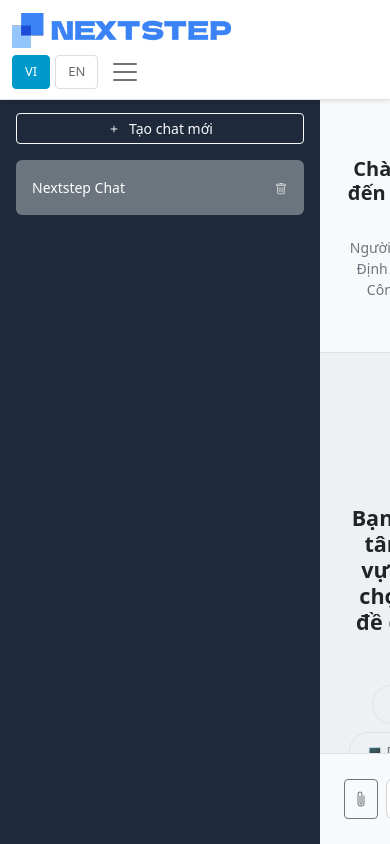
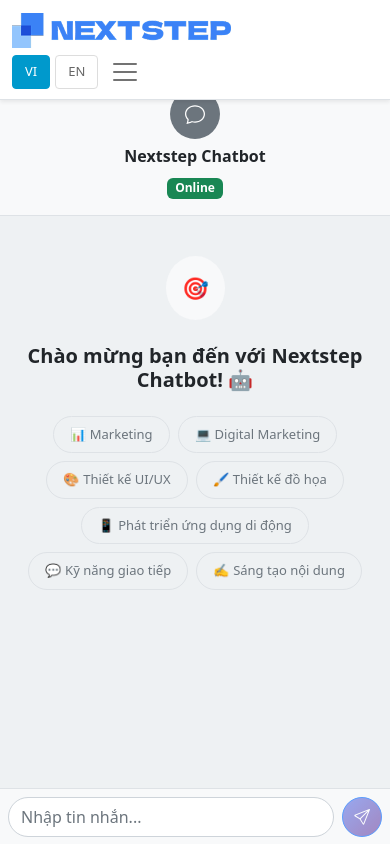
Before and after one commit to Sm00thiee/do-an-quang, a React (Create React App) app: page / in a window 390 px wide. Shown: the top 844 px of the page. Built offline with nearby package versions, Linux system fonts and the light colour scheme.

Commit message:
Force fix Chat responsive using Offcanvas and full rewrite of Home.js

```diff
--- a/src/view/candidate/Home.js
+++ b/src/view/candidate/Home.js
@@ -176,24 +176,9 @@
 
   const currentSession = chatSessions.find((s) => s.id === activeSession);
 
-  return (
-    <>
-      {/* Chat Interface Section */}
-      <div className='container-fluid p-0' style={{ height: 'calc(100vh - 57px)' }}>
-        <div className='h-100'>
-          <div
-            className='overflow-hidden'
-            style={{
-              height: "100%",
-              width: "100%",
-            }}
-          >
-            <div className='d-flex h-100'>
-              {/* Sidebar */}
-              <div
-                className='text-white p-3 d-flex flex-column'
-                style={{ backgroundColor: '#1E293B', width: "320px", minWidth: "320px" }}
-              >
+  // Sidebar Content Component
+  const SidebarContent = () => (
+    <div className='d-flex flex-column h-100 text-white p-3' style={{ backgroundColor: '#1E293B' }}>
       <div className='d-flex justify-content-between align-items-center mb-3'>
         <div className='d-flex align-items-center'>
           <BsChat className='me-2' size={18} />
@@ -211,7 +196,7 @@
       </button>
 
       {/* Chat Sessions */}
-                <div className='flex-fill overflow-auto'>
+      <div className='flex-fill overflow-auto custom-scrollbar'>
         {chatSessions.map((session) => (
           <div
             key={session.id}
@@ -219,12 +204,15 @@
               ? "bg-secondary"
               : "bg-transparent hover-bg-secondary"
               }`}
-                      onClick={() => setActiveSession(session.id)}
+            onClick={() => {
+              setActiveSession(session.id);
+              if (window.innerWidth < 992) setShowMobileSidebar(false);
+            }}
             style={{ cursor: "pointer" }}
           >
             <span
               className='text-truncate'
-                        style={{ fontSize: "14px" }}
+              style={{ fontSize: "14px", maxWidth: "160px" }}
             >
               {session.name}
             </span>
@@ -241,58 +229,97 @@
         ))}
       </div>
     </div>
+  );
+
+  return (
+    <>
+      <style>{`
+        .cursor-pointer { cursor: pointer; }
+        .hover-bg-secondary:hover { background-color: rgba(108, 117, 125, 0.2) !important; }
+        .hover-opacity-100:hover { opacity: 1 !important; }
+        .custom-scrollbar::-webkit-scrollbar { width: 6px; }
+        .custom-scrollbar::-webkit-scrollbar-track { background: transparent; }
+        .custom-scrollbar::-webkit-scrollbar-thumb { background: #475569; border-radius: 3px; }
+        .custom-scrollbar::-webkit-scrollbar-thumb:hover { background: #64748b; }
+        #messagesContainer { scroll-behavior: smooth; }
+
+        @media (max-width: 991.98px) {
+           .chat-layout { height: calc(100vh - 56px) !important; } /* Adjust for Navbar */
+        }
+      `}</style>
+
+      {/* Chat Interface Section */}
+      <div className='container-fluid p-0 chat-layout' style={{ height: 'calc(100vh - 57px)' }}>
+        <div className='d-flex h-100'>
+
+          {/* Desktop Sidebar (hidden on mobile) */}
+          <div className='d-none d-lg-block' style={{ width: "320px", minWidth: "320px" }}>
+            <SidebarContent />
+          </div>
+
+          {/* Mobile Sidebar (Offcanvas) */}
+          <Offcanvas show={showMobileSidebar} onHide={() => setShowMobileSidebar(false)} className="bg-dark text-white border-0" style={{ width: "280px", maxWidth: "80%" }}>
+            <Offcanvas.Header closeButton closeVariant="white" className="border-bottom border-secondary">
+              <Offcanvas.Title className="fs-6">Chat Menu</Offcanvas.Title>
+            </Offcanvas.Header>
+            <Offcanvas.Body className="p-0">
+              <SidebarContent />
+            </Offcanvas.Body>
+          </Offcanvas>
 
           {/* Chat Area */}
-              <div className='flex-fill d-flex flex-column'>
+          <div className='flex-fill d-flex flex-column w-100 position-relative'>
             {/* Chat Header */}
-                <div className='text-center p-4 border-bottom bg-light'>
-                  <div className='mb-3'>
+            <div className='text-center p-3 p-md-4 border-bottom bg-light d-flex flex-column align-items-center position-relative'>
+              {/* Mobile Sidebar Toggle Button */}
+              <button
+                className="btn btn-link text-dark d-lg-none position-absolute top-0 start-0 m-2 p-2"
+                onClick={() => setShowMobileSidebar(true)}
+              >
+                <BsList size={28} />
+              </button>
+
+              <div className='mb-2 mb-md-3 mt-3 mt-md-0'>
                 <div
                   className='rounded-circle bg-secondary d-flex align-items-center justify-content-center mx-auto'
-                      style={{ width: "60px", height: "60px" }}
+                  style={{ width: "50px", height: "50px" }}
                 >
-                      <BsChat className='text-white' size={24} />
+                  <BsChat className='text-white' size={20} />
                 </div>
               </div>
-                  <h5 className='fw-bold mb-2'>
-                    Chào mừng bạn đến với Nextstep Chatbot
+              <h5 className='fw-bold mb-1 fs-6 fs-md-5'>
+                Nextstep Chatbot
               </h5>
-                  <p className='text-muted mb-0 small'>
-                    Người Bạn Đồng Hành AI Định Hướng Sự Nghiệp Công Nghệ
-                    Của Bạn
+              <p className='text-muted mb-0 small contact-subtitle d-none d-md-block'>
+                Người Bạn Đồng Hành AI Định Hướng Sự Nghiệp
               </p>
-                  <span className='badge bg-success mt-2'>Marketing</span>
+              <span className='badge bg-success mt-2'>Online</span>
             </div>
 
             {/* Messages */}
             <div
-                  className='flex-fill p-4 overflow-auto'
+              className='flex-fill p-3 p-md-4 overflow-auto'
               id='messagesContainer'
             >
               {currentSession?.messages.length === 0 ? (
-                    // Topic suggestions when no messages
-                    <div className='text-center py-5'>
+                // Topic suggestions
+                <div className='text-center py-4 py-md-5'>
                   <div className='mb-4'>
-                        <span className='bg-light rounded-circle p-3 d-inline-flex'>
+                    <span className='bg-light rounded-circle p-3 d-inline-flex fs-4'>
                       🎯
                     </span>
                   </div>
-                      <h4 className='fw-bold mb-3 text-dark'>
-                        Bạn đang quan tâm đến lĩnh vực nào? Hãy chọn một chủ
-                        đề để mình hỗ trợ bạn.
+                  <h4 className='fw-bold mb-3 text-dark fs-5 fs-md-4 px-2'>
+                    {t('welcomeToNextstep')}
                   </h4>
 
-                      <div className='d-flex flex-wrap justify-content-center gap-2 mt-4'>
+                  <div className='d-flex flex-wrap justify-content-center gap-2 mt-4 px-2'>
                     {topics.map((topic) => (
                       <button
                         key={topic.id}
                         className='btn btn-outline-secondary rounded-pill px-3 py-2 border'
                         onClick={() => handleTopicSelect(topic)}
-                            style={{
-                              fontSize: "14px",
-                              fontWeight: "500",
-                              transition: "all 0.3s ease",
-                            }}
+                        style={{ fontSize: "13px", fontWeight: "500" }}
                       >
                         <span className='me-1'>{topic.icon}</span>
                         {topic.name}
@@ -301,68 +328,34 @@
                   </div>
                 </div>
               ) : (
-                    // Regular messages
+                // Messages list
                 currentSession?.messages.map((message) => (
                   <div
                     key={message.id}
-                        className={`mb-4 d-flex ${message.type === "user"
-                          ? "justify-content-end"
-                          : ""
-                          }`}
+                    className={`mb-3 mb-md-4 d-flex ${message.type === "user" ? "justify-content-end" : ""}`}
                   >
                     <div
-                          className={`d-flex align-items-start ${message.type === "user"
-                            ? "flex-row-reverse"
-                            : ""
-                            }`}
-                          style={{ maxWidth: "85%" }}
+                      className={`d-flex align-items-start ${message.type === "user" ? "flex-row-reverse" : ""}`}
+                      style={{ maxWidth: "90%" }}
                     >
                       <div
-                            className={`rounded-circle d-flex align-items-center justify-content-center ${message.type === "user"
-                              ? "ms-3 bg-primary"
-                              : "me-3 bg-light"
-                              }`}
-                            style={{
-                              width: "40px",
-                              height: "40px",
-                              minWidth: "40px",
-                            }}
+                        className={`rounded-circle d-flex align-items-center justify-content-center flex-shrink-0 ${message.type === "user" ? "ms-2 ms-md-3 bg-primary" : "me-2 me-md-3 bg-light"}`}
+                        style={{ width: "32px", height: "32px" }}
                       >
                         {message.type === "bot" ? (
-                              <BsChat
-                                size={18}
-                                className='text-secondary'
-                              />
+                          <BsChat size={14} className='text-secondary' />
                         ) : (
-                              <div
-                                className='text-white fw-bold'
-                                style={{ fontSize: "14px" }}
-                              >
-                                U
-                              </div>
+                          <div className='text-white fw-bold small'>U</div>
                         )}
                       </div>
+                      <div className={`${message.type === "user" ? "text-end" : ""}`}>
                         <div
-                            className={`${message.type === "user" ? "text-end" : ""
-                              }`}
-                          >
-                            <div
-                              className={`p-3 rounded-4 ${message.type === "user"
-                                ? "bg-primary text-white"
-                                : "bg-light text-dark"
-                                }`}
-                              style={{
-                                whiteSpace: "pre-line",
-                                fontSize: "15px",
-                                lineHeight: "1.5",
-                              }}
+                          className={`p-2 p-md-3 rounded-4 text-start ${message.type === "user" ? "bg-primary text-white" : "bg-light text-dark"}`}
+                          style={{ whiteSpace: "pre-line", fontSize: "14px", lineHeight: "1.5" }}
                         >
                           {message.content}
                         </div>
-                            <small
-                              className='text-muted d-block mt-2'
-                              style={{ fontSize: "12px" }}
-                            >
+                        <small className='text-muted d-block mt-1' style={{ fontSize: "11px" }}>
                           {message.time}
                         </small>
                       </div>
@@ -373,33 +366,35 @@
             </div>
 
             {/* Input Area */}
-                <div className='border-top p-4 bg-light'>
-                  <div className='d-flex align-items-center'>
+            <div className='border-top p-2 p-md-4 bg-light'>
+              <div className='d-flex align-items-center gap-2'>
                 <button
-                      className='btn btn-outline-secondary btn-sm me-2 d-flex align-items-center justify-content-center'
+                  className='btn btn-outline-secondary btn-sm d-none d-md-flex align-items-center justify-content-center flex-shrink-0'
                   style={{ width: "40px", height: "40px" }}
+                  title="Attach"
                 >
                   <BsPaperclip size={16} />
                 </button>
                 <div className='flex-fill'>
                   <input
                     type='text'
-                        className='form-control form-control-lg'
-                        placeholder="Hỏi tôi bất cứ điều gì..."
+                    className='form-control'
+                    placeholder="Nhập tin nhắn..."
                     value={messageInput}
                     onChange={(e) => setMessageInput(e.target.value)}
                     onKeyPress={handleKeyPress}
-                        style={{ fontSize: "16px" }}
+                    style={{ fontSize: "16px", height: "40px", borderRadius: "20px" }}
                   />
                 </div>
+                {/* Mobile: Hide Mic if space is tight, or keep it icon only */}
                 <button
-                      className='btn btn-outline-secondary btn-sm mx-2 d-flex align-items-center justify-content-center'
+                  className='btn btn-outline-secondary btn-sm d-none d-md-flex align-items-center justify-content-center flex-shrink-0'
                   style={{ width: "40px", height: "40px" }}
                 >
                   <BsMic size={16} />
                 </button>
                 <button
-                      className='btn btn-primary btn-sm d-flex align-items-center justify-content-center'
+                  className='btn btn-primary btn-sm d-flex align-items-center justify-content-center flex-shrink-0 rounded-circle'
                   onClick={handleSendMessage}
                   disabled={!messageInput.trim()}
                   style={{ width: "40px", height: "40px" }}
@@ -408,40 +403,10 @@
                 </button>
               </div>
             </div>
+
           </div>
         </div>
       </div>
-        </div>
-      </div>
-
-
-      <style>{`
-        .cursor-pointer {
-          cursor: pointer;
-        }
-        .hover-bg-secondary:hover {
-          background-color: rgba(108, 117, 125, 0.2) !important;
-        }
-        .hover-opacity-100:hover {
-          opacity: 1 !important;
-        }
-        .overflow-auto::-webkit-scrollbar {
-          width: 6px;
-        }
-        .overflow-auto::-webkit-scrollbar-track {
-          background: #f1f1f1;
-        }
-        .overflow-auto::-webkit-scrollbar-thumb {
-          background: #c1c1c1;
-          border-radius: 3px;
-        }
-        .overflow-auto::-webkit-scrollbar-thumb:hover {
-          background: #a1a1a1;
-        }
-        #messagesContainer {
-          scroll-behavior: smooth;
-        }
-      `}</style>
     </>
   );
 }
```
Lines whose indentation alone changed are shown as unchanged.
